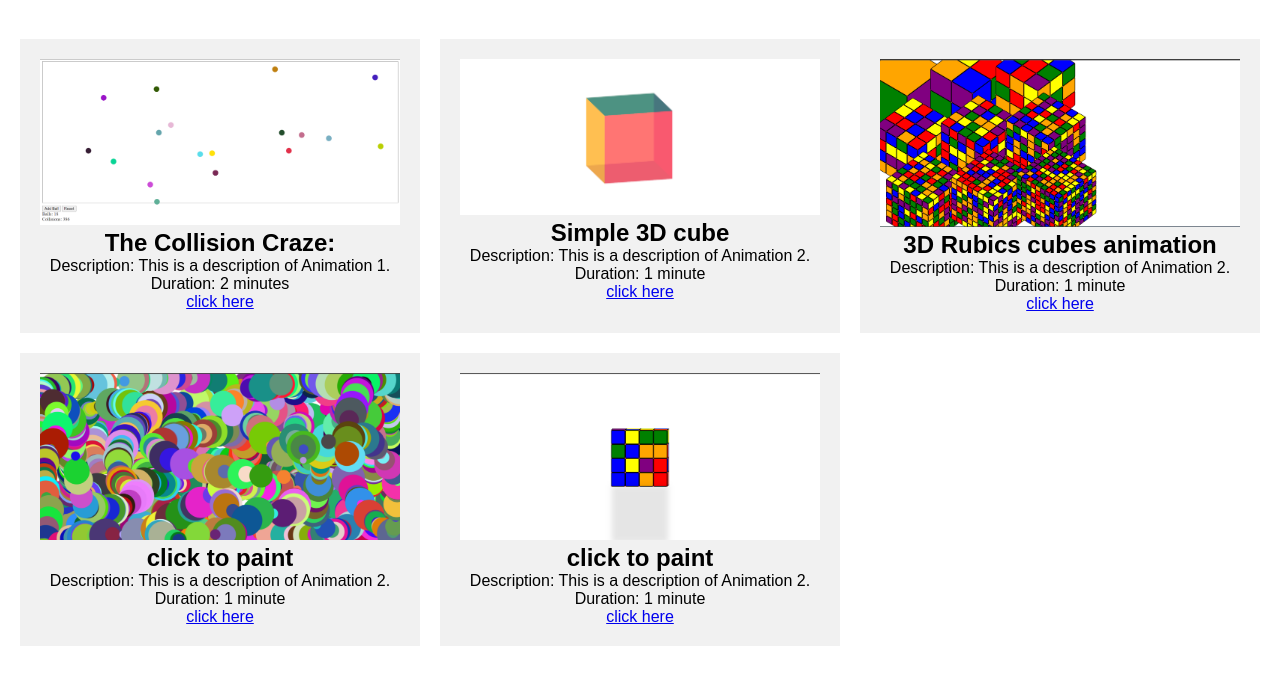
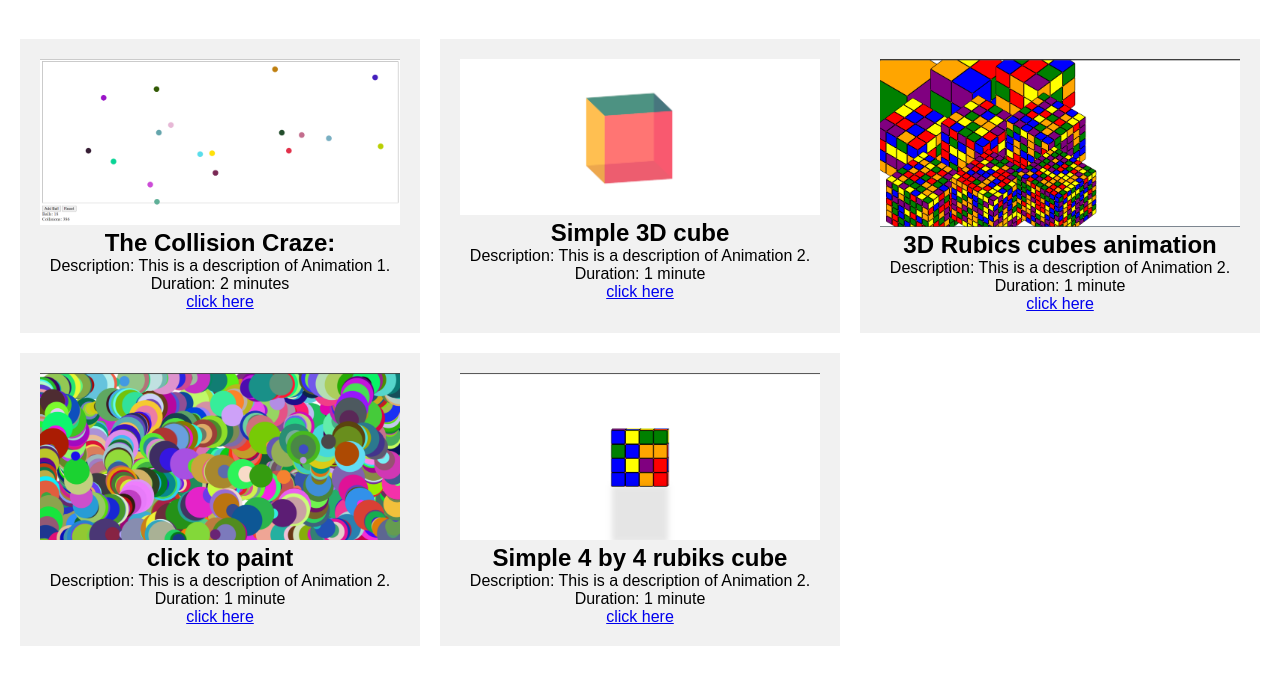
Before and after one commit to shylesh128/animation-portfolio, a plain HTML site: page index.html in a window 1280 px wide. Shown: the part 58-742 px from the top of the page. Drawn offline with Linux system fonts and the light colour scheme.

Commit message:
typo update

```diff
--- a/index.html
+++ b/index.html
@@ -74,7 +74,7 @@
           src="./images/single-4x4-rubics.png"
           alt="preview of 4 by 4 rubics animations"
         />
-        <h2>click to paint</h2>
+        <h2>Simple 4 by 4 rubiks cube</h2>
         <p>Description: This is a description of Animation 2.</p>
         <p>Duration: 1 minute</p>
         <a href="./single-cube/index.html" target="_blank">click here</a>
```
